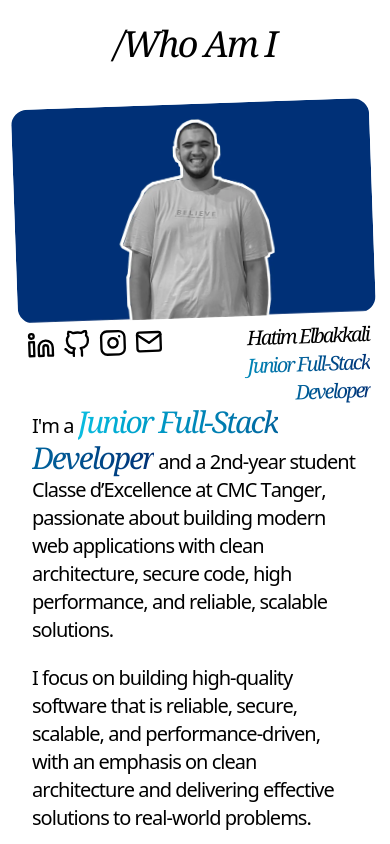
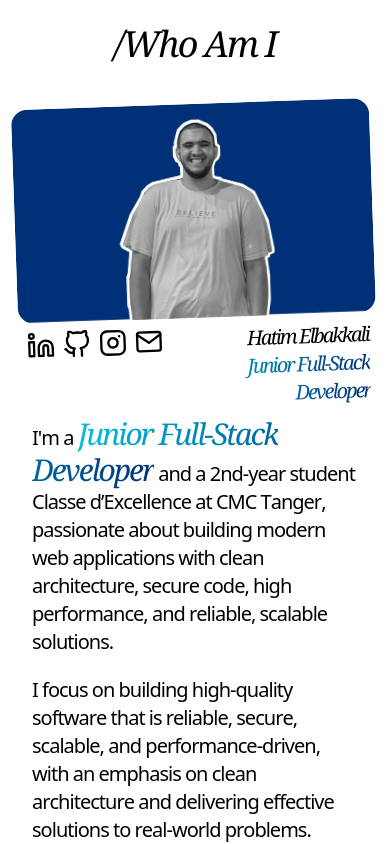
Before and after one commit to HatimElbakkali/HE-Portfolio, a React (Vite) app: page / in a window 390 px wide. Shown: the part 892-1736 px from the top of the page. Built offline with nearby package versions, Linux system fonts and the light colour scheme.

Commit message:
Update portfolio

```diff
--- a/src/sections/About.jsx
+++ b/src/sections/About.jsx
@@ -52,7 +52,7 @@ export default function About() {
       <motion.section variants={section}
         initial="hidden"
         whileInView="visible"
-        viewport={{ once: true, amount: 0.05 }} className="app-container">
+        viewport={{ once: true, amount: 0.01 }} className="app-container">
         <motion.h1 variants={titleV} className="font-title text-section">
           /Who Am I
         </motion.h1>
@@ -67,6 +67,7 @@ export default function About() {
                 rel="noopener noreferrer"
                 initial={{ color: "black" }}
                 whileHover={{ color: "#003176" }}
+                whileTap={{ color: "#003176" }}
                 transition={{ duration: 0.3, ease: "easeInOut" }}
               >
                 <Linkedin className="size-7 xl:size-8" />
@@ -78,6 +79,7 @@ export default function About() {
                 rel="noopener noreferrer"
                 initial={{ color: "black" }}
                 whileHover={{ color: "#003176" }}
+                whileTap={{ color: "#003176" }}
                 transition={{ duration: 0.3, ease: "easeInOut" }}
               >
                 <GitHub className="size-7 xl:size-8" />
@@ -89,6 +91,7 @@ export default function About() {
                 rel="noopener noreferrer"
                 initial={{ color: "black" }}
                 whileHover={{ color: "#003176" }}
+                whileTap={{ color: "#003176" }}
                 transition={{ duration: 0.3, ease: "easeInOut" }}
               >
                 <Instagram className="size-7 xl:size-8" />
@@ -98,6 +101,7 @@ export default function About() {
                 href="mailto:hatim.elbakkali.dev@gmail.com"
                 initial={{ color: "black" }}
                 whileHover={{ color: "#003176" }}
+                whileTap={{ color: "#003176" }}
                 transition={{ duration: 0.3, ease: "easeInOut" }}
               >
                 <Mail className="size-7 xl:size-8" />
@@ -117,10 +121,10 @@ export default function About() {
               variants={charContainer}
               initial="hidden"
               whileInView="visible"
-              viewport={{ once: true, amount: 0.05 }}
+              viewport={{ once: true, amount: 0.01 }}
               className="font-text font-light text-xl xl:text-[22px] mt-10 lg:mt-0 mx-4"
             >
-              <p className="mt-14 md:mt-0">
+              <p className="mt-20 md:mt-0">
                 <SplitChars text="I'm a" />
                 <motion.span
                   variants={fadeVariant}
```
